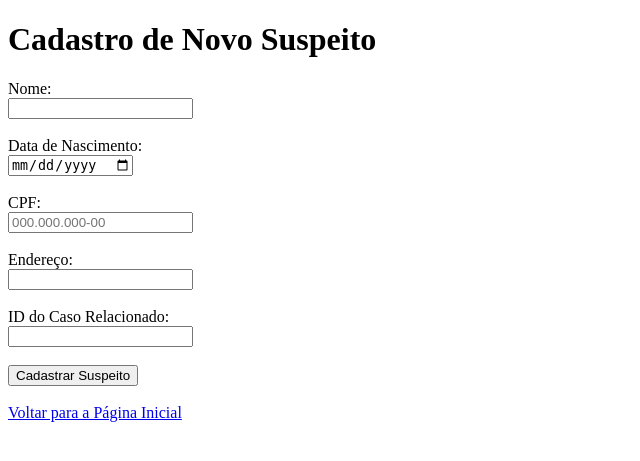
After one commit to nicskxx/investigacao-policial-, a Flask app: page /novo-suspeito in a window 1280 px wide. The commit adds this page. Shown: the top 461 px of the page, without its empty margins (0-640 px from the left). Run offline with Flask 3, Linux system fonts and the light colour scheme; some libraries are stand-ins or nearby versions.

Commit message:
cadastro de suspeitos

```diff
--- a/app.py
+++ b/app.py
@@ -51,6 +51,43 @@ def cadastrar_suspeito():
         'suspeito': dados
     }), 201
 
+from flask import render_template
+
+@app.route('/')
+def home():
+    return render_template('index.html')
+
+@app.route('/novo-suspeito', methods=['GET'])
+def pagina_cadastrar_suspeito():
+    return render_template('cadastrar_suspeito.html')
+
+@app.route('/cadastrar-suspeito', methods=['POST'])
+def salvar_suspeito():
+
+    nome = request.form['nome']
+    data_nascimento = request.form['data_nascimento']
+    cpf = request.form['cpf']
+    endereco = request.form['endereco']
+    caso_id = request.form['caso_id']
+
+    conn = criar_conexao()
+    cursor = conn.cursor()
+
+    try:
+        cursor.execute(
+            '''
+            INSERT INTO suspeitos (nome, data_nascimento, cpf, endereco, caso_id)
+            VALUES (%s, %s, %s, %s, %s)
+            ''',
+            (nome, data_nascimento, cpf, endereco, caso_id)
+        )
+        conn.commit()
+    except Exception as e:
+        print(f"Erro ao cadastrar: {e}")
+    finally:
+        conn.close()
+    return redirect(url_for('home'))
+
 
 
 
--- /dev/null
+++ b/templates/cadastrar_suspeito.html
@@ -0,0 +1,33 @@
+<!DOCTYPE html>
+<html lang="pt-BR">
+<head>
+    <meta charset="UTF-8">
+    <title>Cadastrar Suspeito</title>
+</head>
+<body>
+    <h1>Cadastro de Novo Suspeito</h1>
+
+    <!-- O action="/cadastrar-suspeito" envia os dados para a rota do Flask -->
+    <form action="/cadastrar-suspeito" method="POST">
+        <label>Nome:</label><br>
+        <input type="text" name="nome" required><br><br>
+
+        <label>Data de Nascimento:</label><br>
+        <input type="date" name="data_nascimento" required><br><br>
+
+        <label>CPF:</label><br>
+        <input type="text" name="cpf" placeholder="000.000.000-00" required><br><br>
+
+        <label>Endereço:</label><br>
+        <input type="text" name="endereco" required><br><br>
+
+        <label>ID do Caso Relacionado:</label><br>
+        <input type="number" name="caso_id" required><br><br>
+
+        <button type="submit">Cadastrar Suspeito</button>
+    </form>
+
+    <br>
+    <a href="/">Voltar para a Página Inicial</a>
+</body>
+</html>
```
Also changed, not shown: templates/index.html (+6 -2 lines), templates/novo_suspeito.html (deleted, +0 -10 lines).
